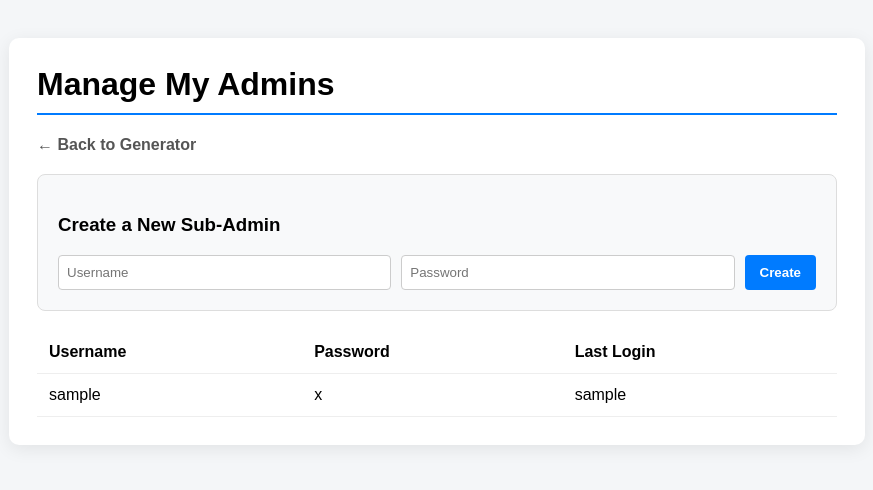
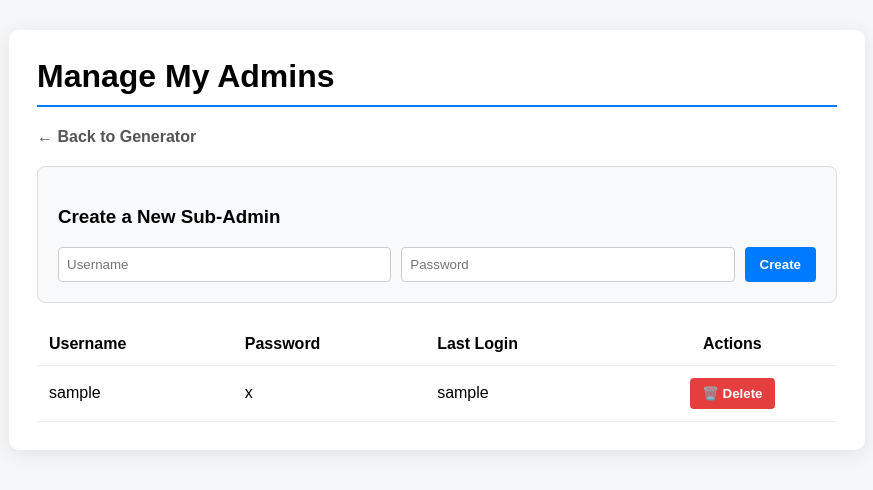
Before and after one commit to Mignon2544/green-deltaa.tattawhid.com, a Flask app: page /manage-my-admins in a window 1280 px wide. Shown: the top 490 px of the page, without its empty margins (203-1076 px from the left). Run offline with Flask 3, Linux system fonts and the light colour scheme; the visitor is signed in with stand-in values (Sample User, id 1); a database or web service that is not in the repository returns one stand-in record (values such as "Sample title"); some libraries are stand-ins or nearby versions.

Commit message:
Enhance admin management page layout and functionality
Updated styles for better responsiveness and added actions column to admin table.

```diff
--- a/templates/manage_admins.html
+++ b/templates/manage_admins.html
@@ -3,17 +3,29 @@
 <head>
   <meta charset="utf-8">
   <title>Manage My Admins</title>
+  <meta name="viewport" content="width=device-width, initial-scale=1">
   <style>
-    body { font-family: Arial; background: #f4f6f8; padding: 30px; }
+    body { font-family: Arial; background: #f4f6f8; padding: 30px; margin: 0; }
     .card { max-width: 800px; margin: auto; background: white; padding: 28px; border-radius: 10px; box-shadow: 0 4px 18px rgba(0,0,0,.08); }
     h1 { border-bottom: 2px solid #007bff; padding-bottom: 10px; margin-top: 0;}
-    table { width: 100%; border-collapse: collapse; margin-top: 20px; }
-    th, td { padding: 12px; text-align: left; border-bottom: 1px solid #eee; }
-    input { padding: 8px; border: 1px solid #ccc; border-radius: 4px; }
+    .table-container { overflow-x: auto; }
+    table { width: 100%; border-collapse: collapse; margin-top: 20px; min-width: 500px; }
+    th, td { padding: 12px; text-align: left; border-bottom: 1px solid #eee; vertical-align: middle;}
+    input { padding: 8px; border: 1px solid #ccc; border-radius: 4px; box-sizing: border-box; }
     .btn { background: #007bff; color: white; border: none; padding: 10px 15px; border-radius: 4px; cursor: pointer; font-weight: bold; }
     .btn:hover { background: #0056b3; }
+
+    .btn-delete { background: #e53e3e; color: white; border: none; padding: 8px 12px; border-radius: 4px; cursor: pointer; font-weight: bold; transition: 0.2s; }
+    .btn-delete:hover { background: #c53030; }
+
     .flash-success { background: #c6f6d5; color: #22543d; padding: 12px; border-radius: 6px; margin-bottom: 20px; }
     .flash-error { background: #fed7d7; color: #742a2a; padding: 12px; border-radius: 6px; margin-bottom: 20px; }
+
+    @media (max-width: 600px) {
+      body { padding: 15px; }
+      .card { padding: 15px; }
+      form { flex-direction: column; }
+    }
   </style>
 </head>
 <body>
@@ -31,19 +43,21 @@
 
     <div style="background: #f8f9fa; padding: 20px; border-radius: 8px; margin-top: 20px; border: 1px solid #ddd;">
       <h3>Create a New Sub-Admin</h3>
-      <form method="POST" action="/add-my-admin" style="display: flex; gap: 10px;">
-        <input type="text" name="username" placeholder="Username" required style="flex: 1;">
-        <input type="text" name="password" placeholder="Password" required style="flex: 1;">
+      <form method="POST" action="/add-my-admin" style="display: flex; gap: 10px; flex-wrap: wrap;">
+        <input type="text" name="username" placeholder="Username" required style="flex: 1; min-width: 150px;">
+        <input type="text" name="password" placeholder="Password" required style="flex: 1; min-width: 150px;">
         <button type="submit" class="btn">Create</button>
       </form>
     </div>
 
+    <div class="table-container">
       <table>
         <thead>
           <tr>
             <th>Username</th>
             <th>Password</th>
             <th>Last Login</th>
+            <th style="text-align: center;">Actions</th>
           </tr>
         </thead>
         <tbody>
@@ -52,10 +66,17 @@
             <td>{{ admin['username'] }}</td>
             <td>{{ admin['password'] }}</td>
             <td>{{ admin['last_login'] or 'Never' }}</td>
+            <td style="text-align: center;">
+              <!-- Hidden form for safe deletion -->
+              <form method="POST" action="/delete-my-admin/{{ admin['id'] }}" style="margin: 0;" onsubmit="return confirm('Are you sure you want to delete this user?');">
+                <button type="submit" class="btn-delete" title="Delete User">🗑️ Delete</button>
+              </form>
+            </td>
           </tr>
           {% endfor %}
         </tbody>
       </table>
     </div>
+  </div>
 </body>
 </html>
```
Lines whose indentation alone changed are shown as unchanged.
